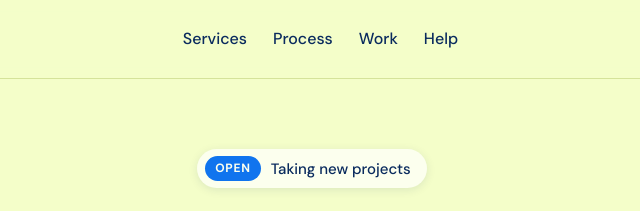
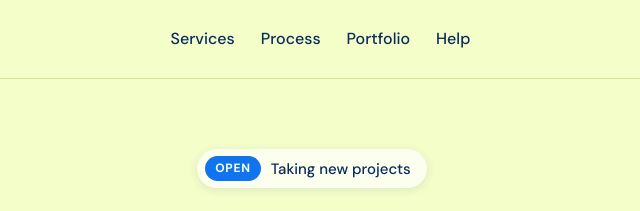
Before and after one commit to talkofthetown-bit/talk-of-the-town, a plain HTML site: page index.html in a window 1280 px wide. Shown: the top 211 px of the page, 328-968 px from the left. Drawn offline with Linux system fonts and the light colour scheme; a web font is replaced by a local one.

Commit message:
Add files via upload

```diff
--- a/index.html
+++ b/index.html
@@ -206,7 +206,7 @@ footer small{display:block;margin-top:34px;color:#9FC0F0}
 
 <header class="nav" id="nav"><div class="wrap">
  <a class="logo" href="#home" id="logo" aria-label="Talk Of The Town home"></a>
- <nav aria-label="Main"><a href="#services">Services</a><a href="#process">Process</a><a href="#work">Work</a><a href="#faq">Help</a></nav>
+ <nav aria-label="Main"><a href="#services">Services</a><a href="#process">Process</a><a href="#portfolio">Portfolio</a><a href="#faq">Help</a></nav>
  <a class="btn sm" href="#book" data-svc="">Book Your Spot!</a>
  <button class="burger" id="burger" aria-label="Menu" aria-expanded="false"><i></i><i></i><i></i></button>
 </div></header>
@@ -322,7 +322,7 @@ footer small{display:block;margin-top:34px;color:#9FC0F0}
  <div class="row">
   <div><a class="logo" href="#home" id="flogo"></a><p style="max-width:300px;margin-top:14px">Websites and words that get the whole town talking.</p></div>
   <div><a href="#web">Web design</a><a href="#copy">Copywriting</a><a href="#both">Web design + copywriting</a></div>
-  <div><a href="#process">Process</a><a href="#work">Work</a><a href="#faq">Help</a><a href="mailto:talkofthetownwork@gmail.com">talkofthetownwork@gmail.com</a></div>
+  <div><a href="#process">Process</a><a href="#portfolio">Portfolio</a><a href="#faq">Help</a><a href="mailto:talkofthetownwork@gmail.com">talkofthetownwork@gmail.com</a></div>
  </div>
  <small>© 2026 Talk Of The Town. All rights reserved.</small>
 </div></footer>
```
